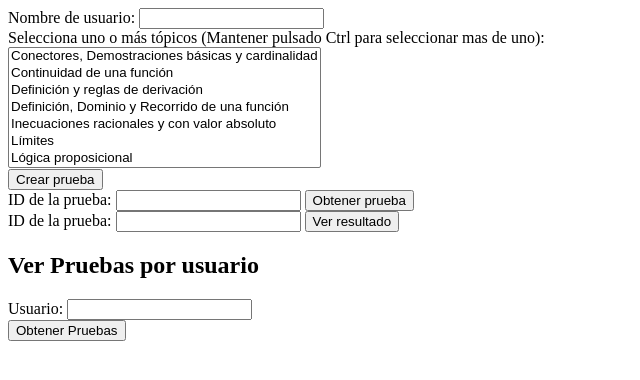
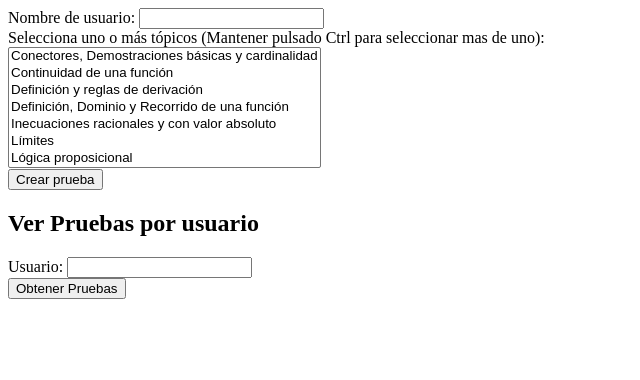
Before and after one commit to gyalbb/mechonteca, a Django app: page /ejercicios/ in a window 1280 px wide. Shown: the top 380 px of the page, without its empty margins (0-640 px from the left). Run offline with Django 5.2, Linux system fonts and the light colour scheme; data comes from the database, SQL or seed files in the repository.

Commit message:
app de ejercicios ahorita si terminada

```diff
--- a/aplicaciones/ejercicios/templates/index.html
+++ b/aplicaciones/ejercicios/templates/index.html
@@ -23,24 +23,6 @@
      <button type="submit">Crear prueba</button>
     </div>
     </form>
-    <form action="./obtener-prueba/" method="get">
-        {% csrf_token %}
-    <div>
-     <label for="id_prueba">ID de la prueba: </label>
-     <input type="number" id="id" name="id"></input>
-     <button type="submit">Obtener prueba</button>
-    </div>
-    </form>
-    <div>
-        <form action="./ver-resultados/" method="get">
-            {% csrf_token %}
-        <div>
-            <label for="prueba_id">ID de la prueba: </label>
-            <input type="number" id="id" name="prueba_id"></input>
-            <button type="submit">Ver resultado</button>
-        </div>
-        </form>
-    </div>
         <div>
             <h2>Ver Pruebas por usuario</h2>
             <form action="./lista-pruebas/" method="get">
```
